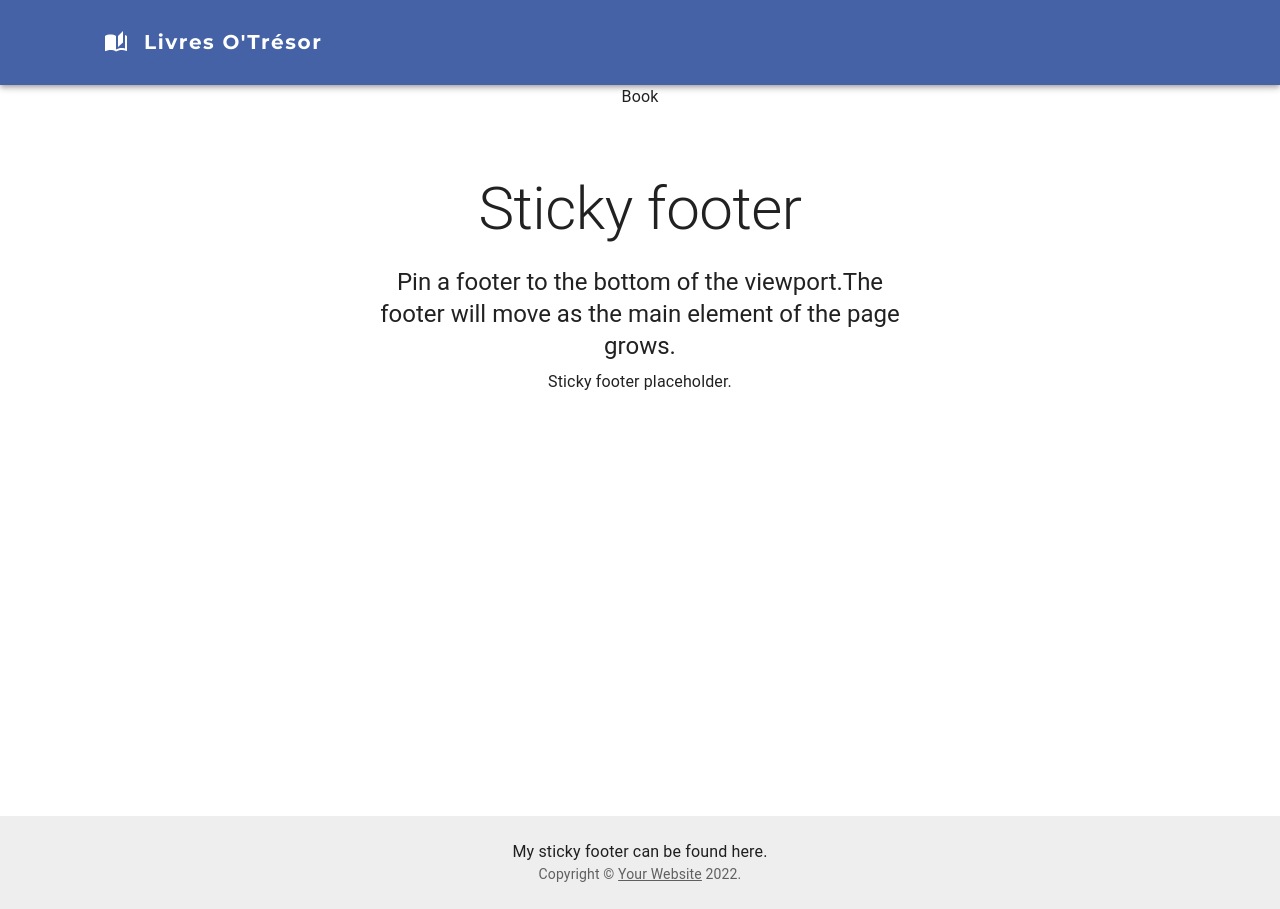
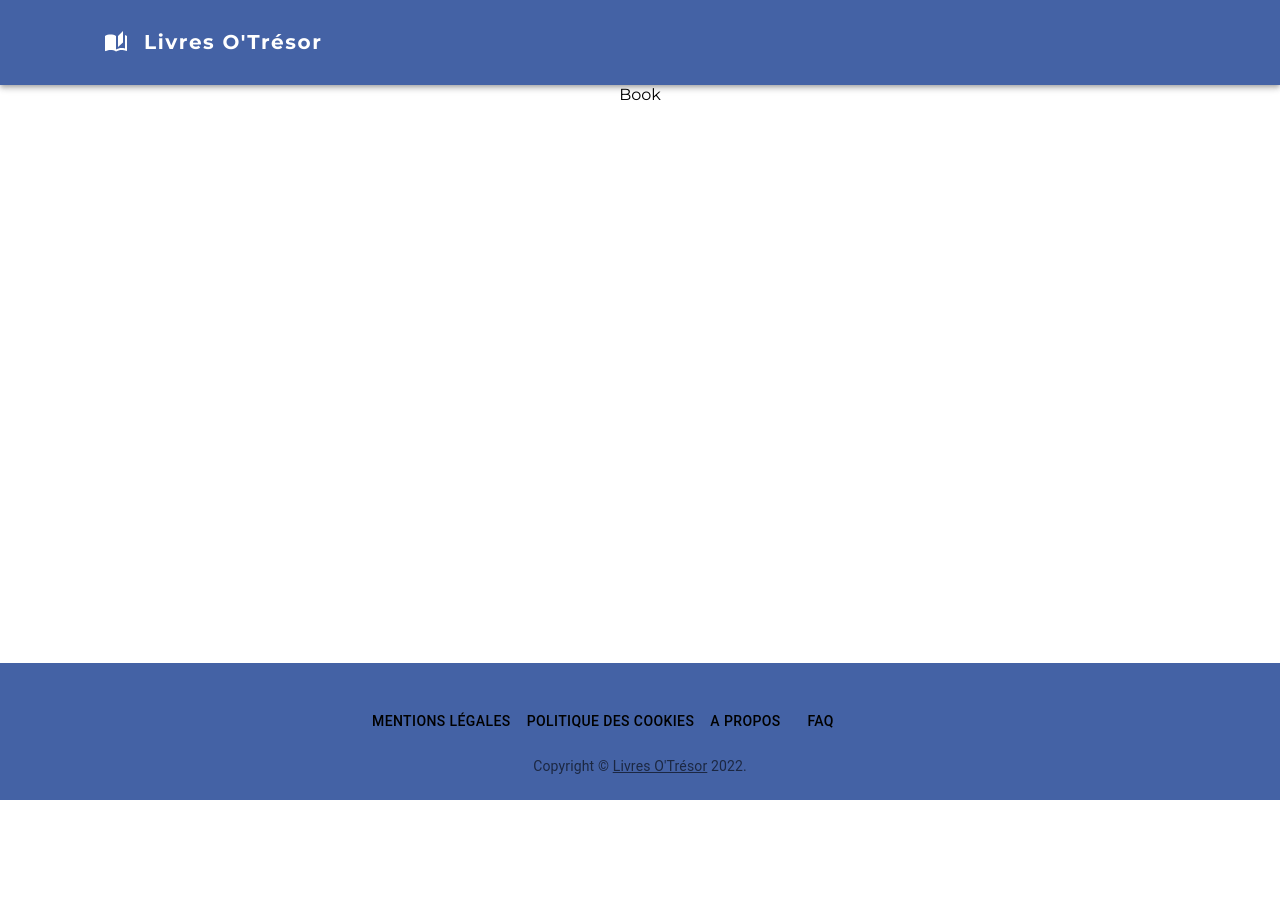
Before and after one commit to MarieLouPLevasseur/Projet-livresOtresor-front, a React (Create React App) app: page /recherche/voir-livre in a window 1280 px wide. Shown: the top 909 px of the page. After the commit the page ends 800 px from the top, so only its background shows below. Built offline with nearby package versions, Linux system fonts and the light colour scheme.

Commit message:
add and custom the footer

```diff
--- a/src/components/App/App.scss
+++ b/src/components/App/App.scss
@@ -1,5 +1,9 @@
 .App {
+  display: flex;
+  justify-content: space-between;
+  flex-direction: column;
   text-align: center;
+  height: 100vh;
 }
 
 .App-logo {
--- a/src/components/Footer/Footer.js
+++ b/src/components/Footer/Footer.js
@@ -1,16 +1,25 @@
 import * as React from 'react';
-import CssBaseline from '@mui/material/CssBaseline';
 import Box from '@mui/material/Box';
 import Typography from '@mui/material/Typography';
 import Container from '@mui/material/Container';
 import Link from '@mui/material/Link';
+import Button from '@mui/material/Button';
+
+import './Footer.scss';
+
+const pages = [
+  {name:"Mentions légales", path: "/mentions-legales"},
+  {name:"Politique des cookies", path: "/politique-cookies"},
+  {name:"A propos", path:"/a-propos"},
+  {name:"FAQ", path:"/faq"},
+];
 
 function Copyright() {
   return (
     <Typography variant="body2" color="text.secondary">
       {'Copyright © '}
       <Link color="inherit" href="https://mui.com/">
-        Your Website
+        Livres O'Trésor
       </Link>{' '}
       {new Date().getFullYear()}
       {'.'}
@@ -20,31 +29,15 @@ function Copyright() {
 
 export default function StickyFooter() {
   return (
-    <Box
-      sx={{
-        display: 'flex',
-        flexDirection: 'column',
-        minHeight: '100vh',
-      }}
-    >
-      <CssBaseline />
-      <Container component="main" sx={{ mt: 8, mb: 2 }} maxWidth="sm">
-        <Typography variant="h2" component="h1" gutterBottom>
-          Sticky footer
-        </Typography>
-        <Typography variant="h5" component="h2" gutterBottom>
-          {'Pin a footer to the bottom of the viewport.'}
-          {'The footer will move as the main element of the page grows.'}
-        </Typography>
-        <Typography variant="body1">Sticky footer placeholder.</Typography>
-      </Container>
       <Box
+        className="footer"
         component="footer"
         sx={{
           py: 3,
           px: 2,
           mt: 'auto',
-          backgroundColor: (theme) =>
+          backgroundColor:
+          (theme) =>
             theme.palette.mode === 'light'
               ? theme.palette.grey[200]
               : theme.palette.grey[800],
@@ -52,11 +45,20 @@ export default function StickyFooter() {
       >
         <Container maxWidth="sm">
           <Typography variant="body1">
-            My sticky footer can be found here.
+
           </Typography>
+          <Box sx={{ flexGrow: 1, display: { xs: 'none', md: 'flex' } }}>
+            {pages.map((page) => (
+              <Button
+                key={page.name}
+                sx={{ my: 2, color: 'black', display: 'block' }}
+              >
+                {page.name}
+              </Button>
+            ))}
+          </Box>
           <Copyright />
         </Container>
       </Box>
-    </Box>
   );
 }
--- a/src/components/Footer/Footer.scss
+++ b/src/components/Footer/Footer.scss
@@ -0,0 +1,3 @@
+.footer {
+  background:#4462A5 !important;
+}
```
